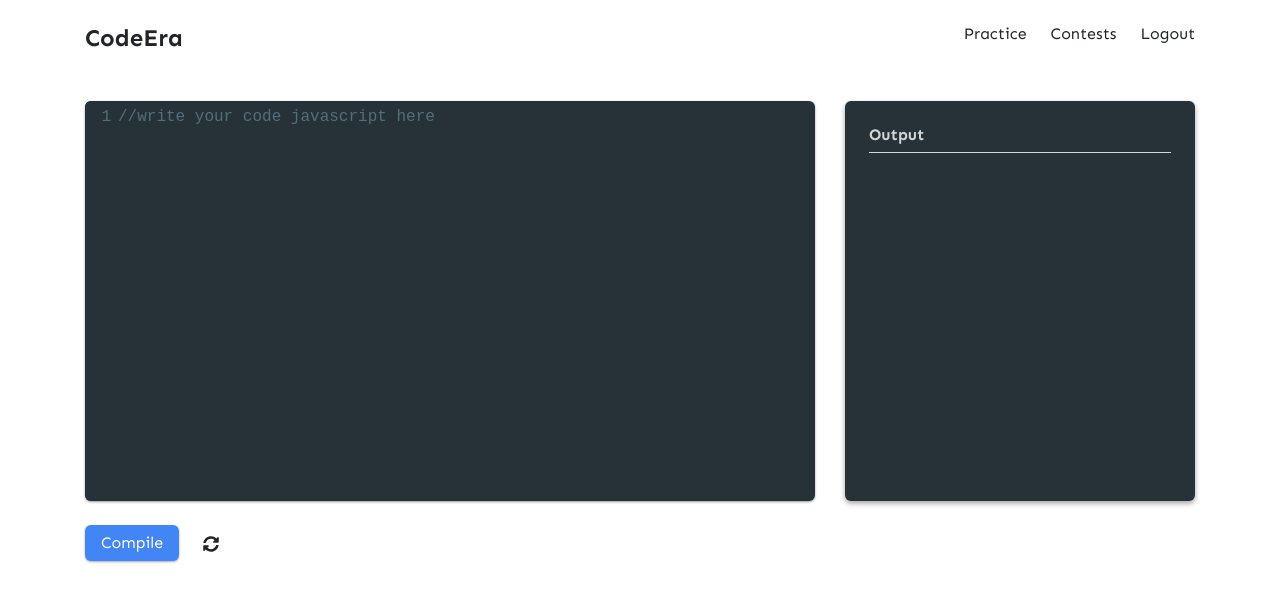
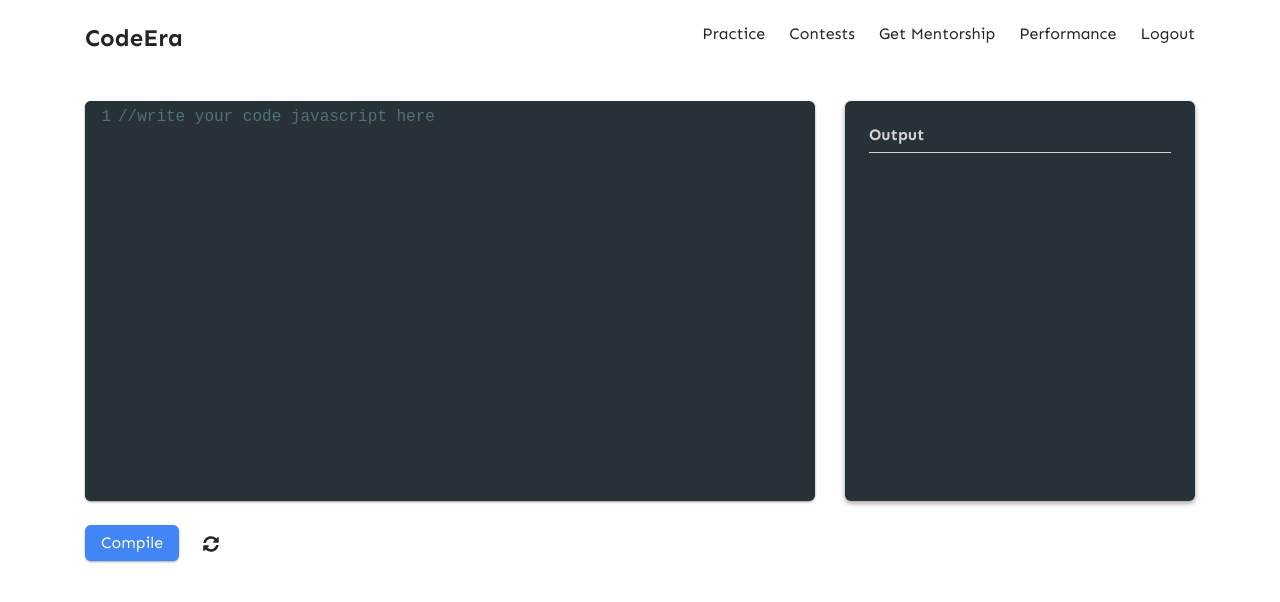
Before and after one commit to goelaakash79/project-for-use, a React (Create React App) app in the folder client/: page /dashboard in a window 1280 px wide. Shown: the top 602 px of the page. Built offline with nearby package versions, Linux system fonts and the light colour scheme; sample sign-in values are in the browser's storage.

Commit message:
--deploy

```diff
--- a/client/src/components/auth/Common.js
+++ b/client/src/components/auth/Common.js
@@ -5,7 +5,7 @@ const Common = () => {
 	return (
 		<div className="col-md-7">
 			<img
-				src="https://codejudge.io/wp-content/uploads/2020/04/cj-2-1.png"
+				src="https://secureservercdn.net/160.153.137.170/n1r.522.myftpupload.com/wp-content/uploads/2020/05/cj-3.png"
 				alt=""
 				width="100%"
 			/>
--- a/client/src/components/main/Dashboard.js
+++ b/client/src/components/main/Dashboard.js
@@ -82,6 +82,26 @@ export default props => {
 							Contests
 						</span>
 						<span
+							className="mr-4"
+							onClick={() =>
+								window.location.assign(
+									"https://forms.gle/BXec4dMQgVwyF8uq9"
+								)
+							}
+						>
+							Get Mentorship
+						</span>
+						<span
+							className="mr-4"
+							onClick={() =>
+								window.location.assign(
+									"https://www.stopstalk.com/user/profile/abhishekvr12"
+								)
+							}
+						>
+							Performance
+						</span>
+						<span
 							onClick={() => {
 								localStorage.clear();
 								props.history.push("/login");
--- a/client/src/components/main/Home.js
+++ b/client/src/components/main/Home.js
@@ -39,7 +39,7 @@ export default props => {
 					</div>
 					<div className="col-lg-5 mt-5">
 						<img
-							src="https://codejudge.io/wp-content/uploads/2020/04/cj-1-2.png"
+							src="https://secureservercdn.net/160.153.137.170/n1r.522.myftpupload.com/wp-content/uploads/2018/11/banner_img.png"
 							alt=""
 							width="100%"
 						/>
```
